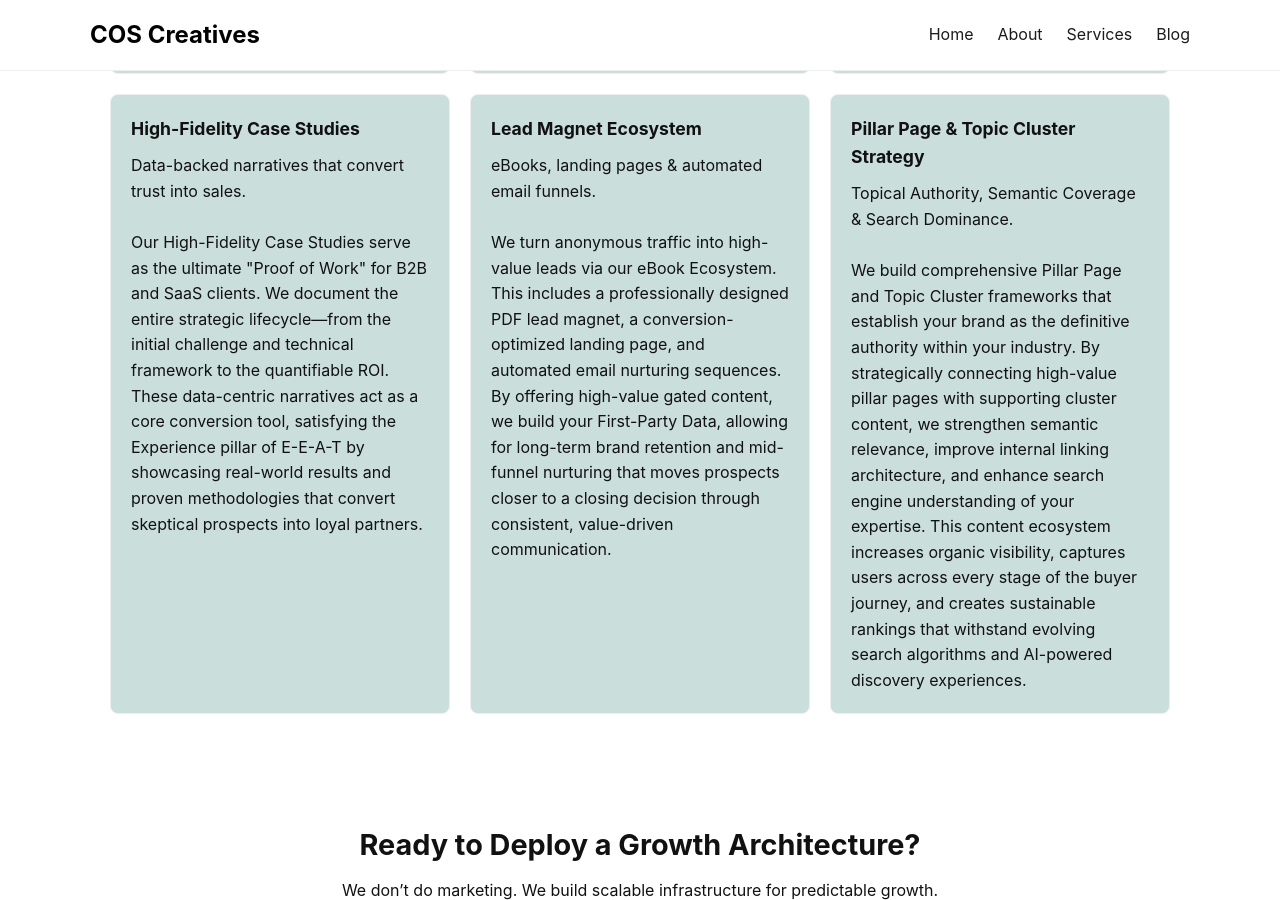
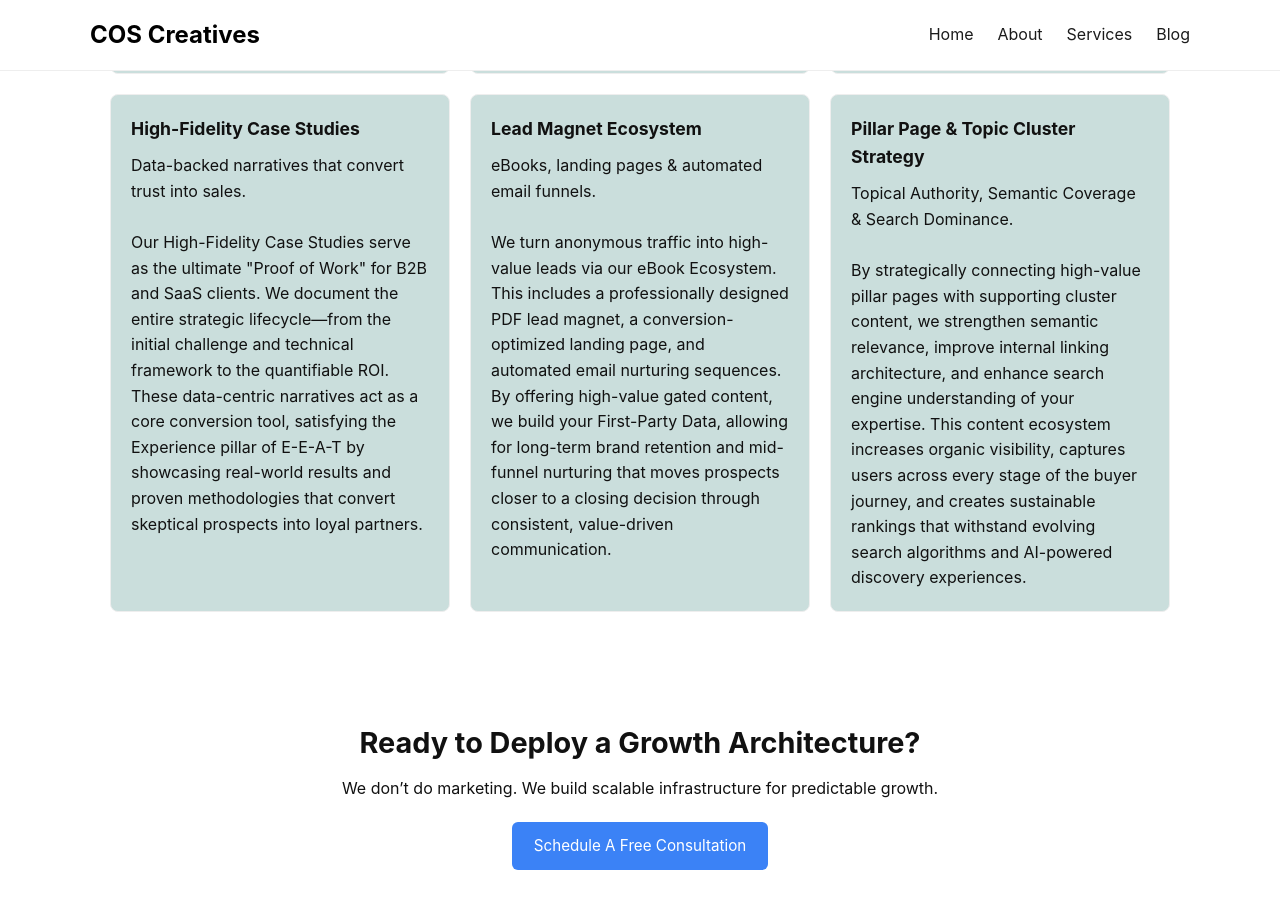
Before and after one commit to coscreativez-main/website, a Jekyll site: the page built from services.html, in a window 1280 px wide and 900 px high, scrolled down 2563 px. Built offline with Jekyll 4.4.1, drawn with Linux system fonts in a browser that asks for light colours.

Commit message:
Update services.html

```diff
--- a/services.html
+++ b/services.html
@@ -185,7 +185,7 @@ At COS Creatives, we don't execute campaigns, we architect digital growth ecosys
                     <h3>Pillar Page & Topic Cluster Strategy</h3>
                     <p>Topical Authority, Semantic Coverage & Search Dominance.</p>
                     <br>
-                    <p>We build comprehensive Pillar Page and Topic Cluster frameworks that establish your brand as the definitive authority within your industry. By strategically connecting high-value pillar pages with supporting cluster content, we strengthen semantic relevance, improve internal linking architecture, and enhance search engine understanding of your expertise. This content ecosystem increases organic visibility, captures users across every stage of the buyer journey, and creates sustainable rankings that withstand evolving search algorithms and AI-powered discovery experiences.</p>
+                    <p>By strategically connecting high-value pillar pages with supporting cluster content, we strengthen semantic relevance, improve internal linking architecture, and enhance search engine understanding of your expertise. This content ecosystem increases organic visibility, captures users across every stage of the buyer journey, and creates sustainable rankings that withstand evolving search algorithms and AI-powered discovery experiences.</p>
                 </div>
 
             </div>
```
